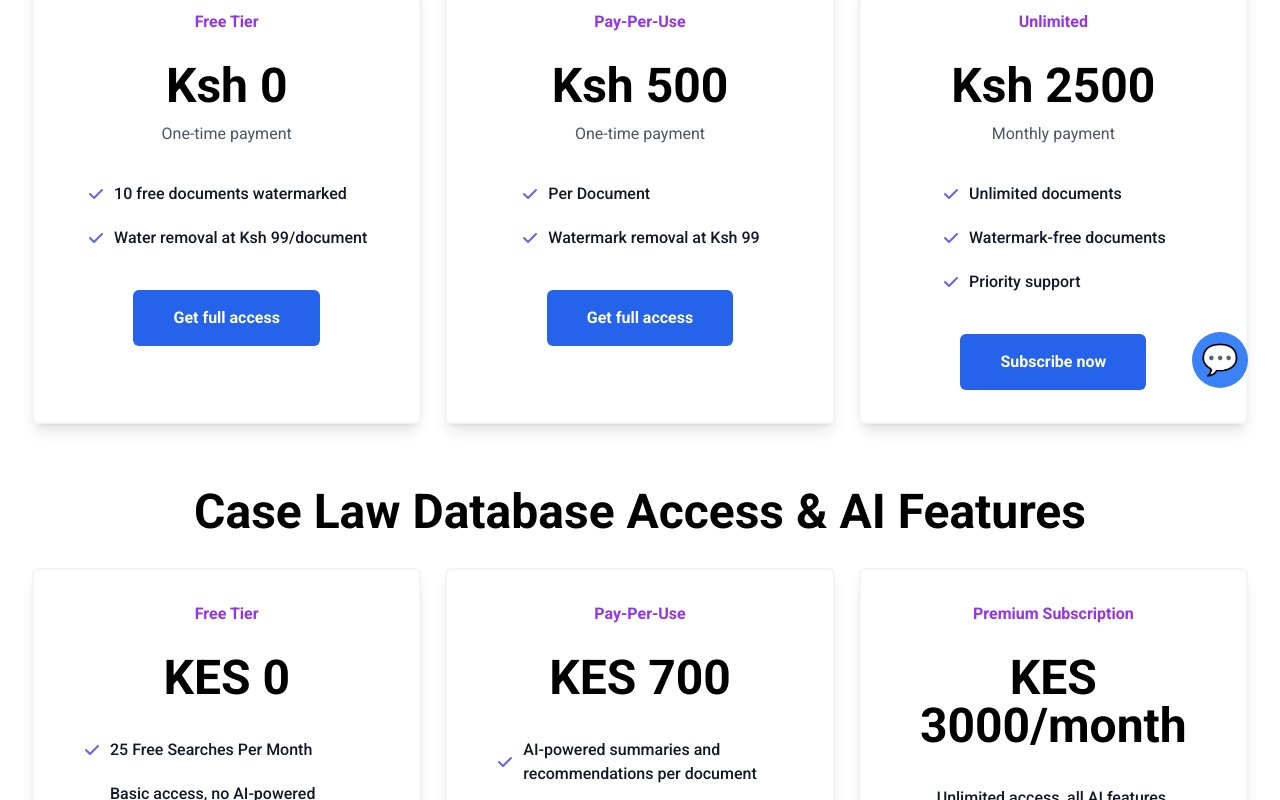
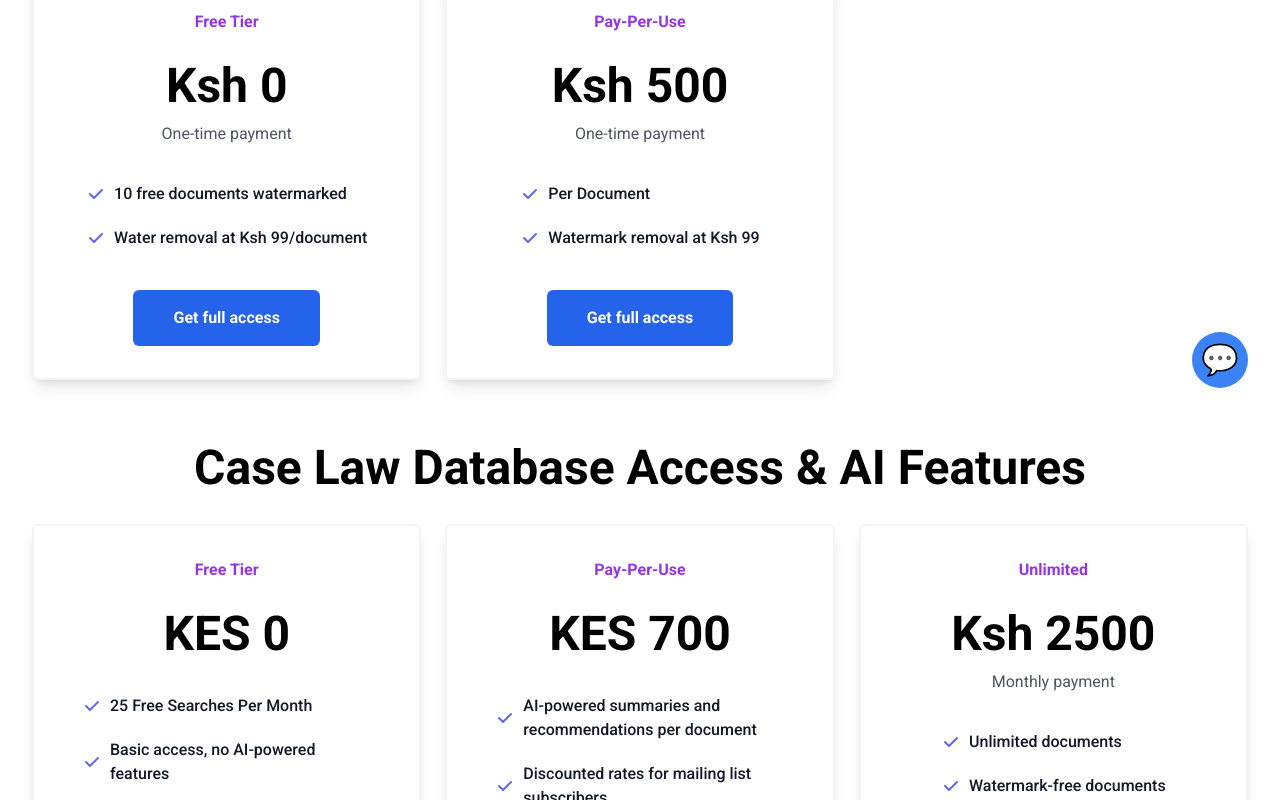
Before and after one commit to CheropS/LegalizeMe, a React (Vite) app in the folder client/: page /pricing in a window 1280 px wide. Shown: the part 380-1180 px from the top of the page. Built offline with nearby package versions, Linux system fonts and the light colour scheme.

Commit message:
Updated pricing

```diff
--- a/client/src/components/Pricing.jsx
+++ b/client/src/components/Pricing.jsx
@@ -23,18 +23,6 @@ const Pricing = () => {
       ],
       buttonText: "Get full access",
       buttonLink: "/checkout"
-    },
-    {
-      name: "Unlimited",
-      price: "Ksh 2500",
-      billing: "Monthly payment",
-      features: [
-        "Unlimited documents",
-        "Watermark-free documents",
-        "Priority support"
-      ],
-      buttonText: "Subscribe now",
-      buttonLink: "/checkout"
     }
   ];
 
@@ -57,6 +45,18 @@ const Pricing = () => {
         "Discounted rates for mailing list subscribers"
       ],
       buttonText: "Try now",
+      buttonLink: "/checkout"
+    },
+    {
+      name: "Unlimited",
+      price: "Ksh 2500",
+      billing: "Monthly payment",
+      features: [
+        "Unlimited documents",
+        "Watermark-free documents",
+        "Priority support"
+      ],
+      buttonText: "Subscribe now",
       buttonLink: "/checkout"
     },
     {
```
